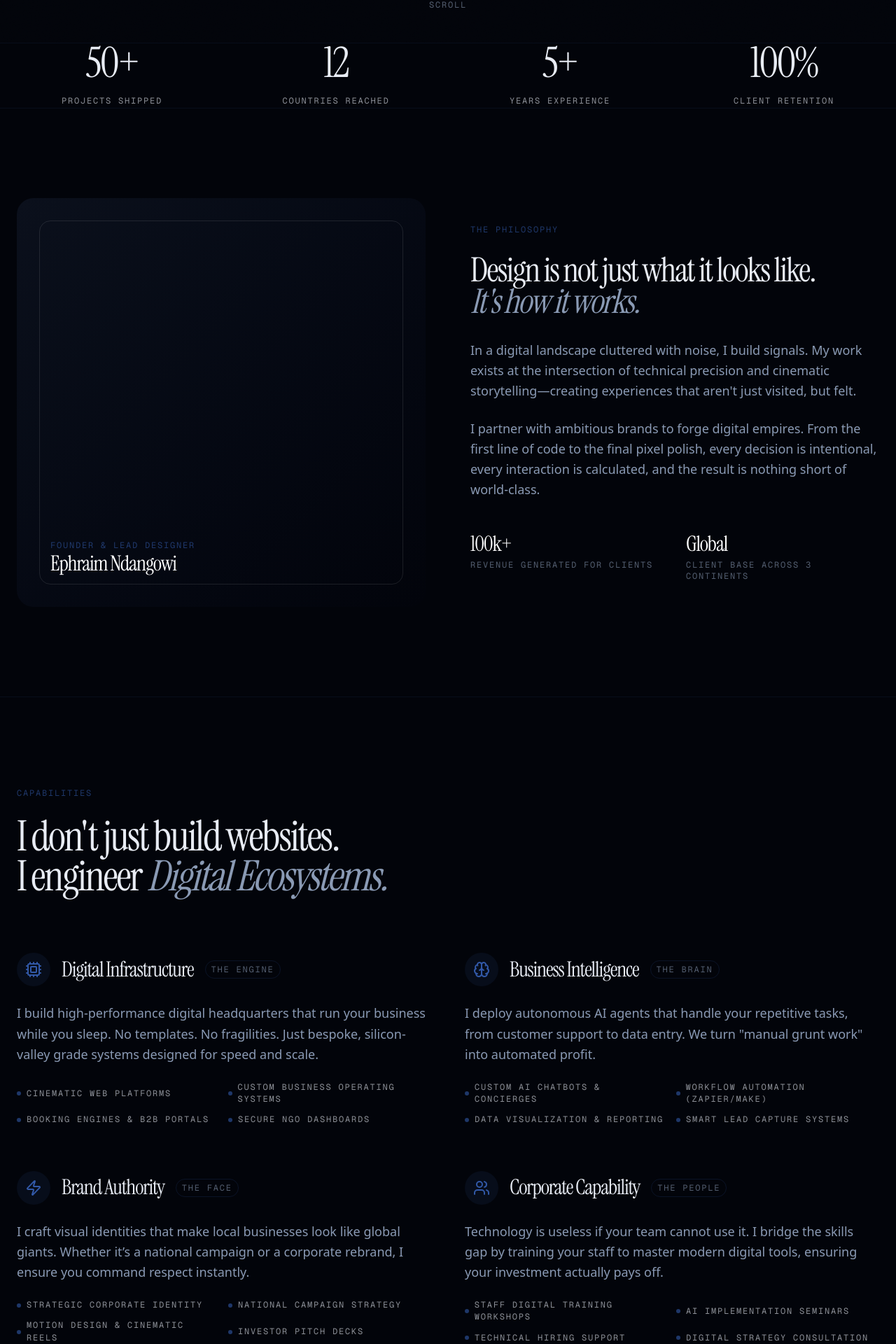
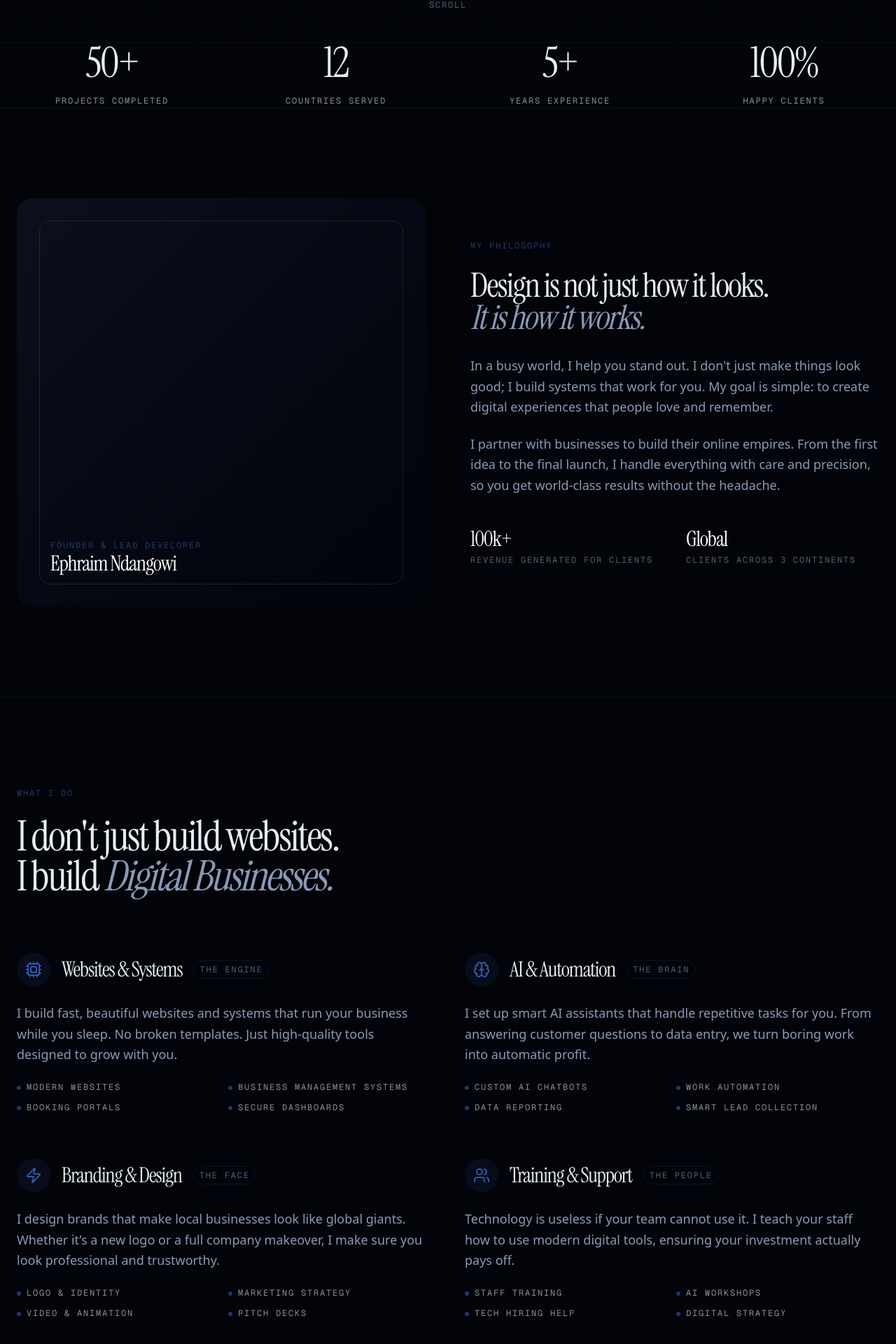
Before and after one commit to Ephraimdevelops/ephraim.website, a Next.js app: page / in a window 1280 px wide. Shown: the part 739-2659 px from the top of the page at 70% size. Built offline with nearby package versions, Linux system fonts and the light colour scheme; no server answers.

Commit message:
feat: simplified copy and admin email whitelist

```diff
--- a/src/app/layout.tsx
+++ b/src/app/layout.tsx
@@ -39,16 +39,18 @@ export const metadata: Metadata = {
     template: "%s | Ephraim",
   },
   description:
-    "Forging digital empires for the boldest brands in Africa and beyond. Technical precision meets cinematic storytelling.",
+    "Forging digital empires for the boldest brands. High-end web design, Next.js development, and Stop-Scroll Marketing strategies.",
   keywords: [
-    "web development",
-    "digital design",
+    "Digital Architect",
+    "Stop-Scroll Marketing",
+    "High-End Web Design",
+    "Next.js Developer",
     "Tanzania",
     "Africa",
-    "portfolio",
-    "creative agency",
-    "Next.js",
+    "Portfolio",
+    "Creative Agency",
     "React",
+    "AI Automation"
   ],
   authors: [{ name: "Ephraim" }],
   creator: "Ephraim",
@@ -60,7 +62,7 @@ export const metadata: Metadata = {
     siteName: "Ephraim | Digital Architect",
     title: "Ephraim | Digital Architect",
     description:
-      "Forging digital empires for the boldest brands in Africa and beyond.",
+      "Forging digital empires for the boldest brands. High-end web design meets Stop-Scroll Marketing.",
     images: [
       {
         url: "/og-image.jpg",
@@ -74,7 +76,7 @@ export const metadata: Metadata = {
     card: "summary_large_image",
     title: "Ephraim | Digital Architect",
     description:
-      "Forging digital empires for the boldest brands in Africa and beyond.",
+      "Forging digital empires for the boldest brands. High-end web design meets Stop-Scroll Marketing.",
     images: ["/og-image.jpg"],
   },
   manifest: "/manifest.json",
--- a/src/app/page.tsx
+++ b/src/app/page.tsx
@@ -42,10 +42,10 @@ export default function HomePage() {
       <Navbar />
 
       {/* ═══════════════════════════════════════════════════════════════
-          1. HERO SECTION - "THE ARCHITECT"
-          Layout: Split (Text Left, Portrait Right/Integrated)
-          Copy: "Stop Scroll Marketing"
-          Features: Bottom fade/shadow for seamless image blend
+          1. HERO SECTION - "THE BUSINESS BUILDER"
+          Layout: Split (Text Left, Portrait Right)
+          Copy: Simplified for clarity ("Standard Seven Billionaire")
+          Features: Mobile Optimized (40vh image)
           ═══════════════════════════════════════════════════════════════ */}
       <section
         className="relative flex min-h-[100svh] flex-col justify-center overflow-hidden px-6 pt-32 md:pt-0"
@@ -76,23 +76,23 @@ export default function HomePage() {
                 Result Oriented
               </div>
               <p className="font-technical text-[11px] text-[#8A9AB4] tracking-widest uppercase">
-                Digital Architect
+                Digital Business Builder
               </p>
             </motion.div>
 
-            {/* Headline - Size Decreased as requested */}
+            {/* Headline - Simplified & Powerful */}
             <motion.h1
               className="font-editorial text-5xl md:text-6xl lg:text-7xl text-[#E8ECF4] leading-[1.1] mb-8"
               variants={fadeUp}
             >
               Your guy for
               <br />
-              <span className="italic text-[#3259A8]">Stop-Scroll Marketing</span>
+              <span className="italic text-[#3259A8]">Powerful Websites</span>
               <br />
-              & refined services.
+              & Smart Systems.
             </motion.h1>
 
-            {/* Subheadline - Specific User Copy */}
+            {/* Subheadline - Simple everyday language */}
             <motion.p
               className="mt-6 max-w-lg mx-auto md:mx-0 text-lg text-[#8A9AB4] leading-relaxed"
               variants={fadeUp}
@@ -100,7 +100,7 @@ export default function HomePage() {
               I build modern platforms, apps, websites, branding and set up AI agents to handle your busy work. Look better, work faster, and sell more.
             </motion.p>
 
-            {/* CTA Buttons */}
+            {/* CTA Buttons - Clear actions */}
             <motion.div
               className="mt-10 flex flex-wrap items-center justify-center md:justify-start gap-4"
               variants={fadeUp}
@@ -109,14 +109,14 @@ export default function HomePage() {
                 Start a Project
               </Link>
               <Link href="/work" className="btn-ghost">
-                View Work
+                View My Work
               </Link>
             </motion.div>
           </motion.div>
 
           {/* RIGHT: Portrait Image with BOTTOM SHADOW CLEAN BLEND */}
           <motion.div
-            className="order-1 md:order-2 relative h-[50vh] md:h-[85vh] w-full flex items-end justify-center md:justify-end"
+            className="order-1 md:order-2 relative h-[40vh] md:h-[85vh] w-full flex items-end justify-center md:justify-end"
             initial={{ opacity: 0, scale: 0.95 }}
             animate={{ opacity: 1, scale: 1 }}
             transition={{ duration: 1.2, ease: [0.19, 1, 0.22, 1] }}
@@ -171,7 +171,7 @@ export default function HomePage() {
         </motion.div>
       </section>
 
-      {/* 2. STATS SECTION */}
+      {/* 2. STATS SECTION - Simplified Language */}
       <section className="relative z-10 border-t border-[#3259A8]/10 bg-[#02040A]">
         <div className="container-wide py-20">
           <motion.div
@@ -182,10 +182,10 @@ export default function HomePage() {
             variants={staggerChildren}
           >
             {[
-              { value: "50+", label: "Projects Shipped" },
-              { value: "12", label: "Countries Reached" },
+              { value: "50+", label: "Projects Completed" },
+              { value: "12", label: "Countries Served" },
               { value: "5+", label: "Years Experience" },
-              { value: "100%", label: "Client Retention" },
+              { value: "100%", label: "Happy Clients" },
             ].map((stat) => (
               <motion.div
                 key={stat.label}
--- a/src/components/public/AboutSection.tsx
+++ b/src/components/public/AboutSection.tsx
@@ -23,30 +23,30 @@ export function AboutSection() {
                     {/* Decorative elements */}
                     <div className="absolute top-8 left-8 right-8 bottom-8 border border-white/10 rounded-xl z-20" />
                     <div className="absolute bottom-12 left-12 z-20">
-                        <p className="font-technical text-xs text-[#3259A8] mb-1">FOUNDER & LEAD DESIGNER</p>
+                        <p className="font-technical text-xs text-[#3259A8] mb-1">FOUNDER & LEAD DEVELOPER</p>
                         <p className="font-editorial text-3xl text-white">Ephraim Ndangowi</p>
                     </div>
                 </motion.div>
 
-                {/* Content */}
+                {/* Content - Simplified for Universal Understanding */}
                 <motion.div
                     initial={{ opacity: 0, x: 50 }}
                     whileInView={{ opacity: 1, x: 0 }}
                     viewport={{ once: true, margin: "-100px" }}
                     transition={{ duration: 1, delay: 0.2, ease: [0.19, 1, 0.22, 1] }}
                 >
-                    <p className="font-technical mb-6 text-[#3259A8]">The Philosophy</p>
+                    <p className="font-technical mb-6 text-[#3259A8]">MY PHILOSOPHY</p>
                     <h2 className="font-editorial text-4xl md:text-5xl text-[#E8ECF4] mb-8 leading-tight">
-                        Design is not just what it looks like.<br />
-                        <span className="italic text-[#8A9AB4]">It's how it works.</span>
+                        Design is not just how it looks.<br />
+                        <span className="italic text-[#8A9AB4]">It is how it works.</span>
                     </h2>
 
                     <div className="space-y-6 text-[#8A9AB4] leading-relaxed text-lg">
                         <p>
-                            In a digital landscape cluttered with noise, I build signals. My work exists at the intersection of technical precision and cinematic storytelling—creating experiences that aren't just visited, but felt.
+                            In a busy world, I help you stand out. I don't just make things look good; I build systems that work for you. My goal is simple: to create digital experiences that people love and remember.
                         </p>
                         <p>
-                            I partner with ambitious brands to forge digital empires. From the first line of code to the final pixel polish, every decision is intentional, every interaction is calculated, and the result is nothing short of world-class.
+                            I partner with businesses to build their online empires. From the first idea to the final launch, I handle everything with care and precision, so you get world-class results without the headache.
                         </p>
                     </div>
 
@@ -57,7 +57,7 @@ export function AboutSection() {
                         </div>
                         <div>
                             <p className="font-editorial text-3xl text-white mb-2">Global</p>
-                            <p className="font-technical text-xs text-[#8A9AB4]">CLIENT BASE ACROSS 3 CONTINENTS</p>
+                            <p className="font-technical text-xs text-[#8A9AB4]">CLIENTS ACROSS 3 CONTINENTS</p>
                         </div>
                     </div>
                 </motion.div>
--- a/src/components/public/ServicesSection.tsx
+++ b/src/components/public/ServicesSection.tsx
@@ -14,15 +14,15 @@ export function ServicesSection() {
                     viewport={{ once: true, margin: "-100px" }}
                     transition={{ duration: 0.8 }}
                 >
-                    <p className="font-technical mb-6 text-[#3259A8]">CAPABILITIES</p>
+                    <p className="font-technical mb-6 text-[#3259A8]">WHAT I DO</p>
                     <h2 className="font-editorial text-4xl md:text-6xl text-[#E8ECF4] max-w-4xl leading-tight">
                         I don&apos;t just build websites.<br />
-                        I engineer <span className="italic text-[#8A9AB4]">Digital Ecosystems.</span>
+                        I build <span className="italic text-[#8A9AB4]">Digital Businesses.</span>
                     </h2>
                 </motion.div>
 
                 <div className="grid md:grid-cols-2 gap-x-12 gap-y-16">
-                    {/* 1. Digital Infrastructure */}
+                    {/* 1. Websites & Systems (Formerly Digital Infrastructure) */}
                     <motion.div
                         className="group"
                         initial={{ opacity: 0, y: 30 }}
@@ -34,18 +34,18 @@ export function ServicesSection() {
                             <span className="p-3 rounded-full bg-[#3259A8]/10 text-[#3259A8] group-hover:bg-[#3259A8] group-hover:text-white transition-colors">
                                 <Cpu className="w-6 h-6" />
                             </span>
-                            <h3 className="font-editorial text-3xl text-[#E8ECF4]">Digital Infrastructure</h3>
+                            <h3 className="font-editorial text-3xl text-[#E8ECF4]">Websites & Systems</h3>
                             <span className="font-technical text-xs text-[#8A9AB4] border border-[#3259A8]/30 px-2 py-1 rounded-full">The Engine</span>
                         </div>
                         <p className="text-[#8A9AB4] text-lg leading-relaxed mb-6">
-                            I build high-performance digital headquarters that run your business while you sleep. No templates. No fragilities. Just bespoke, silicon-valley grade systems designed for speed and scale.
+                            I build fast, beautiful websites and systems that run your business while you sleep. No broken templates. Just high-quality tools designed to grow with you.
                         </p>
                         <ul className="grid grid-cols-1 sm:grid-cols-2 gap-3">
                             {[
-                                "Cinematic Web Platforms",
-                                "Custom Business Operating Systems",
-                                "Booking Engines & B2B Portals",
-                                "Secure NGO Dashboards"
+                                "Modern Websites",
+                                "Business Management Systems",
+                                "Booking portals",
+                                "Secure Dashboards"
                             ].map((item) => (
                                 <li key={item} className="flex items-center gap-2 text-sm text-[#E8ECF4] font-technical">
                                     <span className="w-1.5 h-1.5 rounded-full bg-[#3259A8]" />
@@ -55,7 +55,7 @@ export function ServicesSection() {
                         </ul>
                     </motion.div>
 
-                    {/* 2. Business Intelligence */}
+                    {/* 2. AI & Automation (Formerly Business Intelligence) */}
                     <motion.div
                         className="group"
                         initial={{ opacity: 0, y: 30 }}
@@ -67,18 +67,18 @@ export function ServicesSection() {
                             <span className="p-3 rounded-full bg-[#3259A8]/10 text-[#3259A8] group-hover:bg-[#3259A8] group-hover:text-white transition-colors">
                                 <Brain className="w-6 h-6" />
                             </span>
-                            <h3 className="font-editorial text-3xl text-[#E8ECF4]">Business Intelligence</h3>
+                            <h3 className="font-editorial text-3xl text-[#E8ECF4]">AI & Automation</h3>
                             <span className="font-technical text-xs text-[#8A9AB4] border border-[#3259A8]/30 px-2 py-1 rounded-full">The Brain</span>
                         </div>
                         <p className="text-[#8A9AB4] text-lg leading-relaxed mb-6">
-                            I deploy autonomous AI agents that handle your repetitive tasks, from customer support to data entry. We turn "manual grunt work" into automated profit.
+                            I set up smart AI assistants that handle repetitive tasks for you. From answering customer questions to data entry, we turn boring work into automatic profit.
                         </p>
                         <ul className="grid grid-cols-1 sm:grid-cols-2 gap-3">
                             {[
-                                "Custom AI Chatbots & Concierges",
-                                "Workflow Automation (Zapier/Make)",
-                                "Data Visualization & Reporting",
-                                "Smart Lead Capture Systems"
+                                "Custom AI Chatbots",
+                                "Work Automation",
+                                "Data Reporting",
+                                "Smart Lead Collection"
                             ].map((item) => (
                                 <li key={item} className="flex items-center gap-2 text-sm text-[#E8ECF4] font-technical">
                                     <span className="w-1.5 h-1.5 rounded-full bg-[#3259A8]" />
@@ -88,7 +88,7 @@ export function ServicesSection() {
                         </ul>
                     </motion.div>
 
-                    {/* 3. Brand Authority */}
+                    {/* 3. Branding & Design (Formerly Brand Authority) */}
                     <motion.div
                         className="group"
                         initial={{ opacity: 0, y: 30 }}
@@ -100,18 +100,18 @@ export function ServicesSection() {
                             <span className="p-3 rounded-full bg-[#3259A8]/10 text-[#3259A8] group-hover:bg-[#3259A8] group-hover:text-white transition-colors">
                                 <Zap className="w-6 h-6" />
                             </span>
-                            <h3 className="font-editorial text-3xl text-[#E8ECF4]">Brand Authority</h3>
+                            <h3 className="font-editorial text-3xl text-[#E8ECF4]">Branding & Design</h3>
                             <span className="font-technical text-xs text-[#8A9AB4] border border-[#3259A8]/30 px-2 py-1 rounded-full">The Face</span>
                         </div>
                         <p className="text-[#8A9AB4] text-lg leading-relaxed mb-6">
-                            I craft visual identities that make local businesses look like global giants. Whether it’s a national campaign or a corporate rebrand, I ensure you command respect instantly.
+                            I design brands that make local businesses look like global giants. Whether it’s a new logo or a full company makeover, I make sure you look professional and trustworthy.
                         </p>
                         <ul className="grid grid-cols-1 sm:grid-cols-2 gap-3">
                             {[
-                                "Strategic Corporate Identity",
-                                "National Campaign Strategy",
-                                "Motion Design & Cinematic Reels",
-                                "Investor Pitch Decks"
+                                "Logo & Identity",
+                                "Marketing Strategy",
+                                "Video & Animation",
+                                "Pitch Decks"
                             ].map((item) => (
                                 <li key={item} className="flex items-center gap-2 text-sm text-[#E8ECF4] font-technical">
                                     <span className="w-1.5 h-1.5 rounded-full bg-[#3259A8]" />
@@ -121,7 +121,7 @@ export function ServicesSection() {
                         </ul>
                     </motion.div>
 
-                    {/* 4. Corporate Capability */}
+                    {/* 4. Training (Formerly Corporate Capability) */}
                     <motion.div
                         className="group"
                         initial={{ opacity: 0, y: 30 }}
@@ -133,18 +133,18 @@ export function ServicesSection() {
                             <span className="p-3 rounded-full bg-[#3259A8]/10 text-[#3259A8] group-hover:bg-[#3259A8] group-hover:text-white transition-colors">
                                 <Users className="w-6 h-6" />
                             </span>
-                            <h3 className="font-editorial text-3xl text-[#E8ECF4]">Corporate Capability</h3>
+                            <h3 className="font-editorial text-3xl text-[#E8ECF4]">Training & Support</h3>
                             <span className="font-technical text-xs text-[#8A9AB4] border border-[#3259A8]/30 px-2 py-1 rounded-full">The People</span>
                         </div>
                         <p className="text-[#8A9AB4] text-lg leading-relaxed mb-6">
-                            Technology is useless if your team cannot use it. I bridge the skills gap by training your staff to master modern digital tools, ensuring your investment actually pays off.
+                            Technology is useless if your team cannot use it. I teach your staff how to use modern digital tools, ensuring your investment actually pays off.
                         </p>
                         <ul className="grid grid-cols-1 sm:grid-cols-2 gap-3">
                             {[
-                                "Staff Digital Training Workshops",
-                                "AI Implementation Seminars",
-                                "Technical Hiring Support",
-                                "Digital Strategy Consultation"
+                                "Staff Training",
+                                "AI Workshops",
+                                "Tech Hiring Help",
+                                "Digital Strategy"
                             ].map((item) => (
                                 <li key={item} className="flex items-center gap-2 text-sm text-[#E8ECF4] font-technical">
                                     <span className="w-1.5 h-1.5 rounded-full bg-[#3259A8]" />
```
